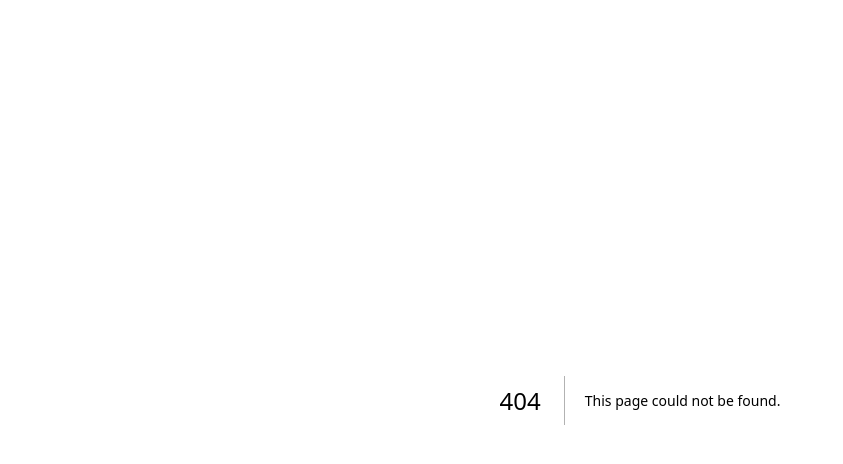
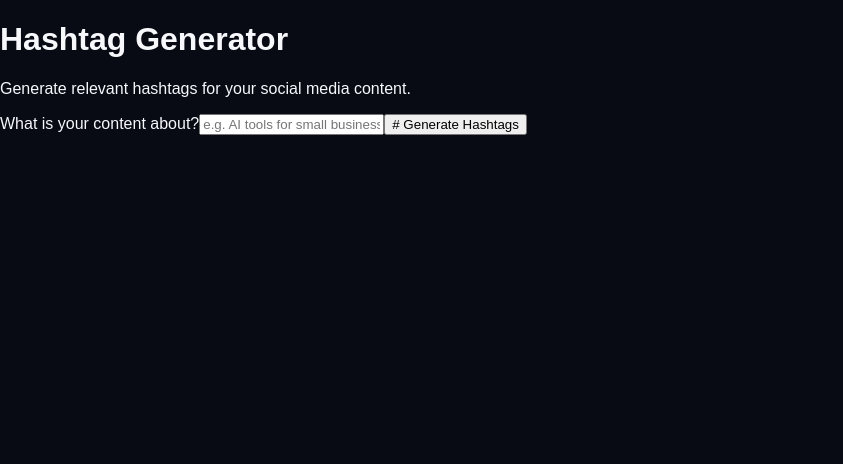
Before and after one commit to shailesh21983/clipforge, a Next.js app in the folder clipforge/: page /tools/hashtag-generator in a window 1280 px wide. Before the commit this address had no page. Shown: the top 464 px of the page, without its empty margins (0-843 px from the left). Built offline with nearby package versions, Linux system fonts and the light colour scheme.

Commit message:
Create page.js

```diff
--- /dev/null
+++ b/clipforge/app/tools/hashtag-generator/page.js
@@ -0,0 +1,82 @@
+"use client";
+
+import { useState } from "react";
+
+export default function HashtagGenerator() {
+  const [topic, setTopic] = useState("");
+  const [hashtags, setHashtags] = useState([]);
+
+  const generateHashtags = () => {
+    if (!topic.trim()) return;
+
+    const cleanTopic = topic
+      .toLowerCase()
+      .replace(/[^a-z0-9\s]/g, "")
+      .trim()
+      .split(/\s+/)
+      .join("");
+
+    const words = topic
+      .toLowerCase()
+      .replace(/[^a-z0-9\s]/g, "")
+      .split(/\s+/)
+      .filter(Boolean);
+
+    const generated = [
+      `#${cleanTopic}`,
+      ...words.map((word) => `#${word}`),
+      "#contentcreator",
+      "#socialmedia",
+      "#marketing",
+      "#viral",
+      "#trending",
+      "#instagram",
+      "#reels",
+      "#creator",
+      "#digitalmarketing",
+      "#growth",
+    ];
+
+    setHashtags([...new Set(generated)].slice(0, 15));
+  };
+
+  const copyHashtags = () => {
+    navigator.clipboard.writeText(hashtags.join(" "));
+  };
+
+  return (
+    <main className="tool-page">
+      <h1>Hashtag Generator</h1>
+      <p>Generate relevant hashtags for your social media content.</p>
+
+      <label>What is your content about?</label>
+
+      <input
+        type="text"
+        placeholder="e.g. AI tools for small business"
+        value={topic}
+        onChange={(e) => setTopic(e.target.value)}
+      />
+
+      <button onClick={generateHashtags}>
+        # Generate Hashtags
+      </button>
+
+      {hashtags.length > 0 && (
+        <div className="results">
+          <h2>Your Hashtags</h2>
+
+          <div className="hashtag-list">
+            {hashtags.map((tag, index) => (
+              <span key={index}>{tag}</span>
+            ))}
+          </div>
+
+          <button className="copy-btn" onClick={copyHashtags}>
+            Copy Hashtags
+          </button>
+        </div>
+      )}
+    </main>
+  );
+}
```
